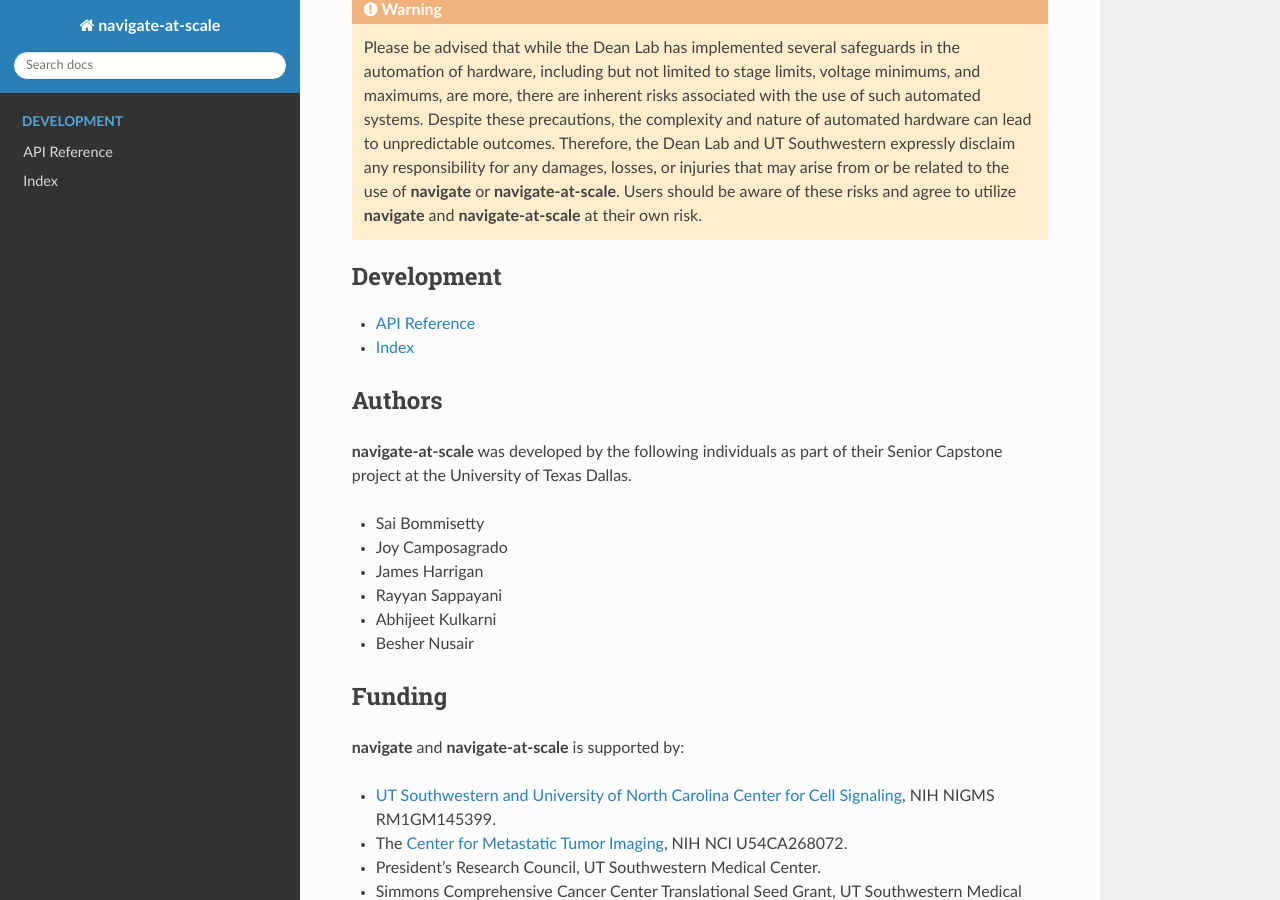
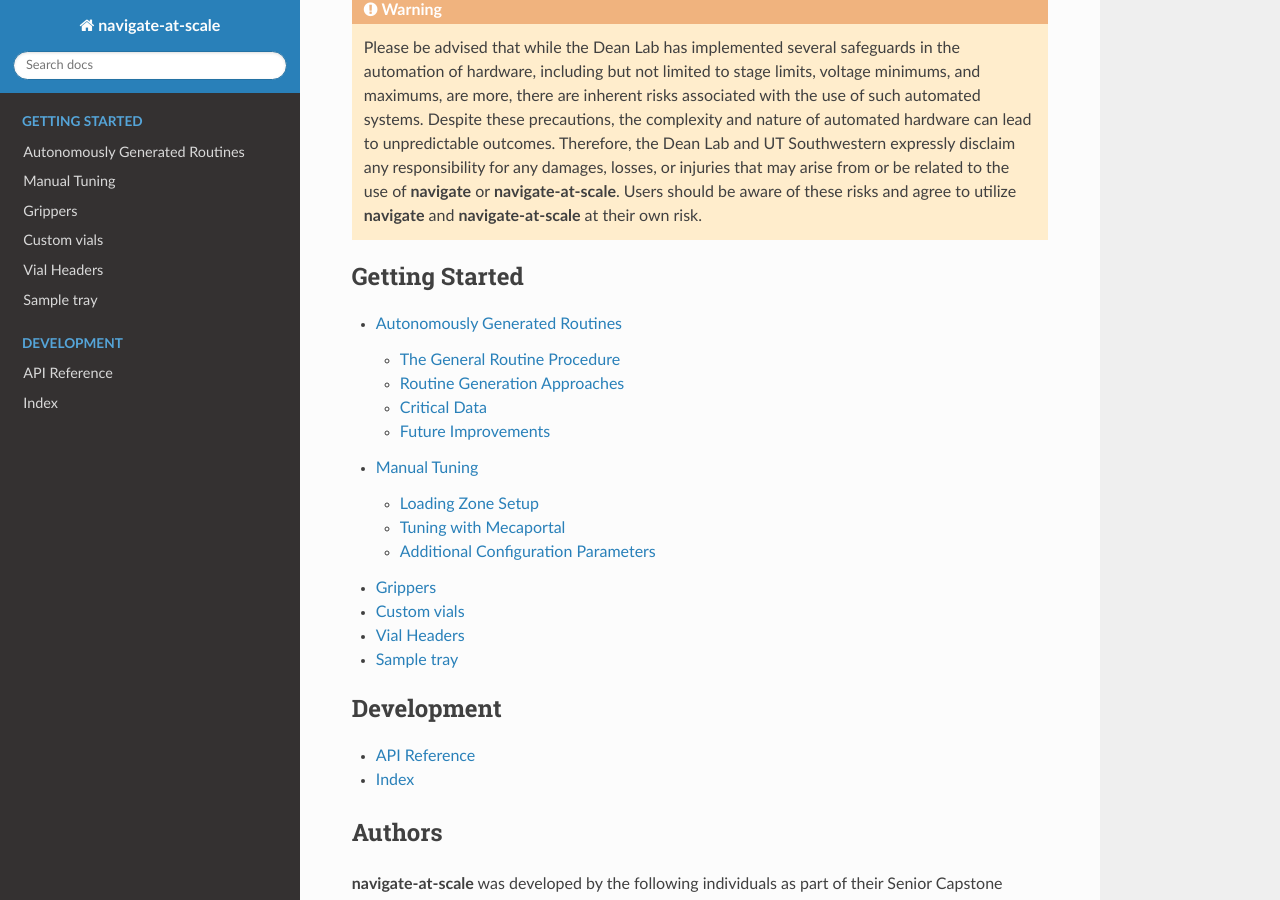
Before and after one commit to TheDeanLab/navigate-at-scale, a Sphinx documentation site: the page built from docs/source/index.rst, in a window 1280 px wide and 900 px high, scrolled down 788 px. Built offline with Sphinx 7.4.7 and the Read the Docs theme 2.0.0, drawn with Linux system fonts in a browser that asks for light colours; pages that are not in the unit, such as notebooks, are missing from menus.

Commit message:
Update index.rst to include source/user_guide/ documentation
Update image links to remove spaces

```diff
--- a/docs/source/index.rst
+++ b/docs/source/index.rst
@@ -38,6 +38,11 @@
    software_installation
    user_guide/hardware_configuration
    user_guide/gui_walkthrough
+   user_guide/autonomous_routines
+   user_guide/manual_tuning
+   user_guide/grippers
+   user_guide/vials_and_headers
+   user_guide/sample_tray
 
 
 .. toctree::
--- a/docs/source/user_guide/grippers.rst
+++ b/docs/source/user_guide/grippers.rst
@@ -3,7 +3,7 @@
 
 The grippers designed for the Meca500 Robot Arm are printed using ONYX Carbon Infused 3D printing.
 
-.. image:: user_guide/images/gripper vol 2.png
+.. image:: user_guide/images/gripper_vol_2.png
          :alt: Opening **navigate**.
 
 The pinholes on the base of the grippers are used to stabilize the fingers on the end effector (MEGP 25E Grippers).
--- a/docs/source/user_guide/manual_tuning.rst
+++ b/docs/source/user_guide/manual_tuning.rst
@@ -38,7 +38,7 @@
    of the robot arm at the loading zone, which will be used in the configuration data file.
 
    a. Position the robot arm closely to the loading zone, avoiding any form of collision and
-      with teh correct orientation. This can be done either through manual control or through an
+      with the correct orientation. This can be done either through manual control or through an
       initial tuning script.
    b. Manually jog the robot arm slowly to the exact loading zone. Position the gripper
       fingertips exactly around the header plate, keeping the header plate in the midpoint of the
--- a/docs/source/user_guide/sample_tray.rst
+++ b/docs/source/user_guide/sample_tray.rst
@@ -3,7 +3,7 @@
 
 The sample queue tray is composed of 4 quarter pieces connected by dove-tail attachments. It is printed from PLA filament.
 
-.. image:: user_guide/images/Quarter Sample Tray 8in Radius.png
+.. image:: user_guide/images/quarter_sample_tray_8in_radius.png
          :alt: Opening **navigate**.
 
 The dove-tail attachments are also printed from PLA filament.
--- a/docs/source/user_guide/vials_and_headers.rst
+++ b/docs/source/user_guide/vials_and_headers.rst
@@ -4,7 +4,7 @@
 The custom vials are designed to maintain the orientation of the sample within the sample tray.
 They are printed using PLA filament and glass vials with solution are then inserted into the holder.
 
-.. image:: user_guide/images/Custom Made Vial.png
+.. image:: user_guide/images/custom_made_vial.png
          :alt: Opening **navigate**.
 
 The final vial sleeve design features a chamfered edge so it can only fit in the rotation stage in one orientation. While originally the vial sleeve was intended to hold the BABB solution itself, it has been finalized to hold a small glass vial inside of the sleeve. This decision mitigates the likelihood of any unforeseen chemical reaction between the polymer-based vial sleeve and solution and thus ensures that the design tolerances remain unchanged. Doing this also allows for compatibility with other vials used in the UTSW lab.
@@ -15,7 +15,7 @@
 
 The vial headers are used to hold the stem attached to the sample clamp. Beneath the component is hole for a threaded insert. This will allow for various stems for the sample to be attached.
 
-.. image:: user_guide/images/Header Larger Area.png
+.. image:: user_guide/images/header_larger_area.png
          :alt: Opening **navigate**.
 
 The header displays the alterations implemented including the chamfered edges and the increase in height. Both of these changes allow for better tolerancing with the vial sleeves and robot operations. These are printed using PLA filament and a threaded insert has been placed into the bottom of the header which allows Dr. Dean’s lab to customize the types of sample holders used for imaging. The two holes on the upper face of the header are used for the neodymium magnets purchased instead of the Thorlabs magnets. This decision is more cost effective with no compromise.
```
Also changed, not shown: docs/source/user_guide/images/custom_made_vial.png (renamed from docs/source/user_guide/images/Custom Made Vial.png), docs/source/user_guide/images/gripper_vol_2.png (renamed from docs/source/user_guide/images/gripper vol 2.png), docs/source/user_guide/images/header_larger_area.png (renamed from docs/source/user_guide/images/Header Larger Area.png), docs/source/user_guide/images/quarter_sample_tray_8in_radius.png (renamed from docs/source/user_guide/images/Quarter Sample Tray 8in Radius.png).
